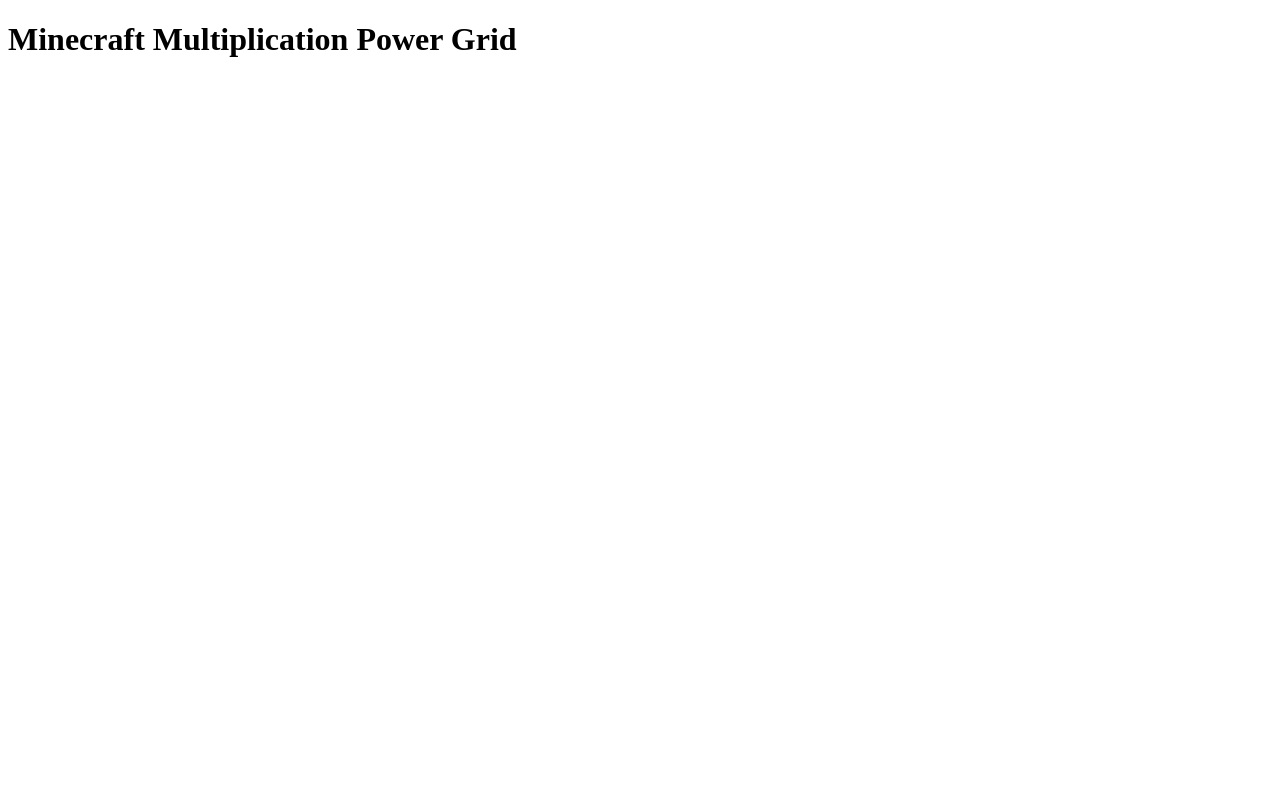
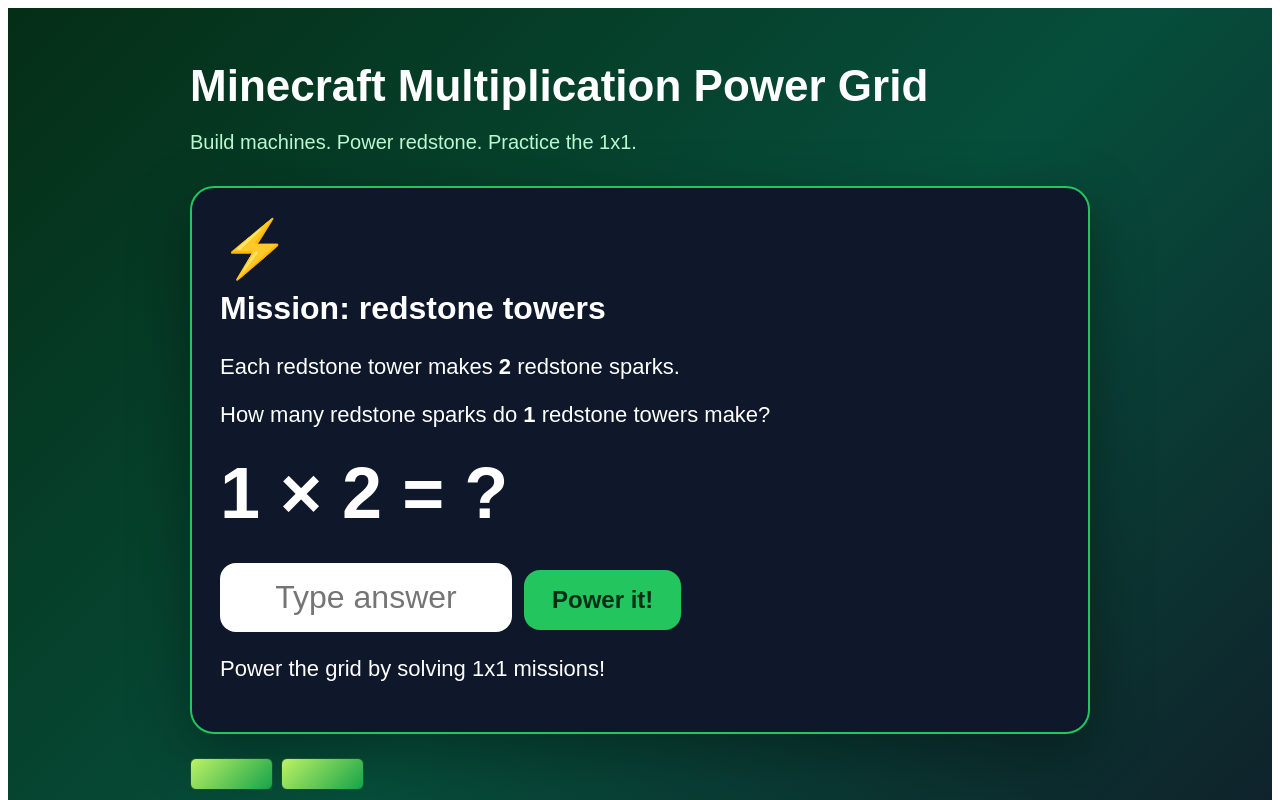
Before and after one commit to bohnenbergerrich-sys/minecraft-times-table, a Next.js app: page / in a window 1280 px wide. Shown: the top 800 px of the page. Built offline with nearby package versions, Linux system fonts and the light colour scheme.

Commit message:
Update page.js

```diff
--- a/app/page.js
+++ b/app/page.js
@@ -1 +1,156 @@
-export default function Home(){return <h1>Minecraft Multiplication Power Grid</h1>}
+"use client";
+
+import { useState } from "react";
+
+const missions = [
+  ["⛏️", "iron mines", "iron blocks"],
+  ["⚡", "redstone towers", "redstone sparks"],
+  ["🚂", "minecarts", "wheels"],
+  ["🤖", "robot factories", "robots"],
+  ["💎", "diamond drills", "diamonds"],
+];
+
+function newMission() {
+  const mission = missions[Math.floor(Math.random() * missions.length)];
+  const a = Math.floor(Math.random() * 10) + 1;
+  const b = [1, 2, 5, 10][Math.floor(Math.random() * 4)];
+  return { mission, a, b, answer: a * b };
+}
+
+export default function Home() {
+  const [problem, setProblem] = useState(newMission());
+  const [answer, setAnswer] = useState("");
+  const [score, setScore] = useState(0);
+  const [message, setMessage] = useState("Power the grid by solving 1x1 missions!");
+
+  function check() {
+    if (Number(answer) === problem.answer) {
+      setScore(score + 1);
+      setMessage("✅ Great engineering! Machine powered.");
+      setAnswer("");
+      setTimeout(() => setProblem(newMission()), 600);
+    } else {
+      setMessage("🔧 Good try. Inspect the machine and try again.");
+    }
+  }
+
+  const [icon, machine, output] = problem.mission;
+
+  return (
+    <main style={{
+      minHeight: "100vh",
+      background: "linear-gradient(135deg,#052e16,#064e3b,#111827)",
+      color: "white",
+      fontFamily: "Arial, sans-serif",
+      padding: "24px"
+    }}>
+      <div style={{ maxWidth: 900, margin: "0 auto" }}>
+        <h1 style={{ fontSize: 44, marginBottom: 8 }}>
+          Minecraft Multiplication Power Grid
+        </h1>
+
+        <p style={{ fontSize: 20, color: "#bbf7d0" }}>
+          Build machines. Power redstone. Practice the 1x1.
+        </p>
+
+        <div style={{
+          marginTop: 32,
+          background: "#0f172a",
+          border: "2px solid #22c55e",
+          borderRadius: 24,
+          padding: 28,
+          boxShadow: "0 20px 60px rgba(0,0,0,.35)"
+        }}>
+          <div style={{ fontSize: 56 }}>{icon}</div>
+
+          <h2 style={{ fontSize: 32, marginTop: 8 }}>
+            Mission: {machine}
+          </h2>
+
+          <p style={{ fontSize: 22 }}>
+            Each {machine.slice(0, -1)} makes <strong>{problem.b}</strong> {output}.
+          </p>
+
+          <p style={{ fontSize: 22 }}>
+            How many {output} do <strong>{problem.a}</strong> {machine} make?
+          </p>
+
+          <div style={{
+            fontSize: 72,
+            fontWeight: "bold",
+            marginTop: 24,
+            marginBottom: 24
+          }}>
+            {problem.a} × {problem.b} = ?
+          </div>
+
+          <input
+            value={answer}
+            onChange={(e) => setAnswer(e.target.value.replace(/[^0-9]/g, ""))}
+            onKeyDown={(e) => e.key === "Enter" && check()}
+            placeholder="Type answer"
+            style={{
+              fontSize: 32,
+              padding: 16,
+              width: "100%",
+              maxWidth: 260,
+              borderRadius: 16,
+              border: "none",
+              textAlign: "center",
+              marginRight: 12
+            }}
+          />
+
+          <button
+            onClick={check}
+            style={{
+              fontSize: 24,
+              padding: "16px 28px",
+              borderRadius: 16,
+              border: "none",
+              background: "#22c55e",
+              color: "#052e16",
+              fontWeight: "bold",
+              cursor: "pointer",
+              marginTop: 12
+            }}
+          >
+            Power it!
+          </button>
+
+          <p style={{ fontSize: 22, marginTop: 24 }}>
+            {message}
+          </p>
+        </div>
+
+        <div style={{
+          marginTop: 24,
+          display: "grid",
+          gridTemplateColumns: "repeat(10, 1fr)",
+          gap: 8
+        }}>
+          {Array.from({ length: problem.answer }).map((_, i) => (
+            <div key={i} style={{
+              height: 30,
+              borderRadius: 6,
+              background: "linear-gradient(135deg,#bef264,#16a34a)",
+              border: "1px solid #14532d"
+            }} />
+          ))}
+        </div>
+
+        <div style={{
+          marginTop: 32,
+          background: "#111827",
+          borderRadius: 20,
+          padding: 20,
+          border: "1px solid #374151"
+        }}>
+          <h2>Score: {score}</h2>
+          <p>Unlocked: {score >= 3 ? "Redstone Lamp ⚡" : "Workbench 🧰"}</p>
+          <p>Current tables: ×1, ×2, ×5, ×10</p>
+        </div>
+      </div>
+    </main>
+  );
+}
```
